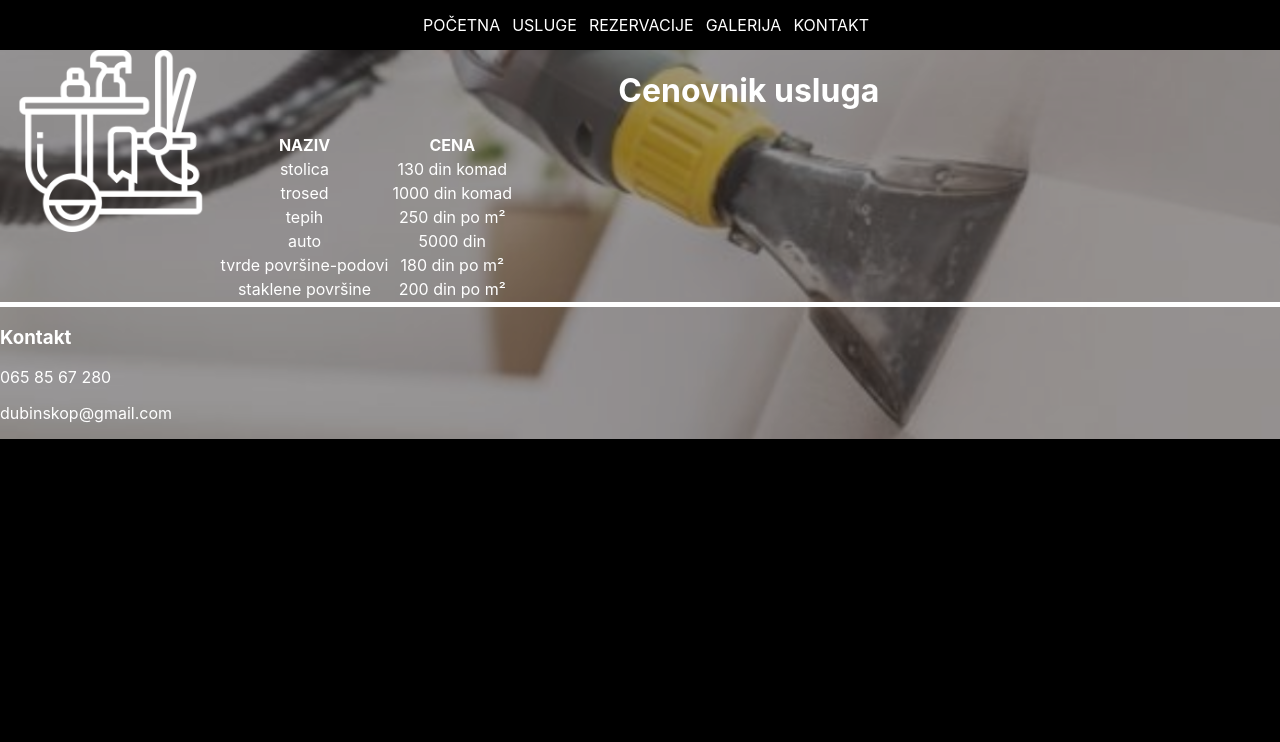
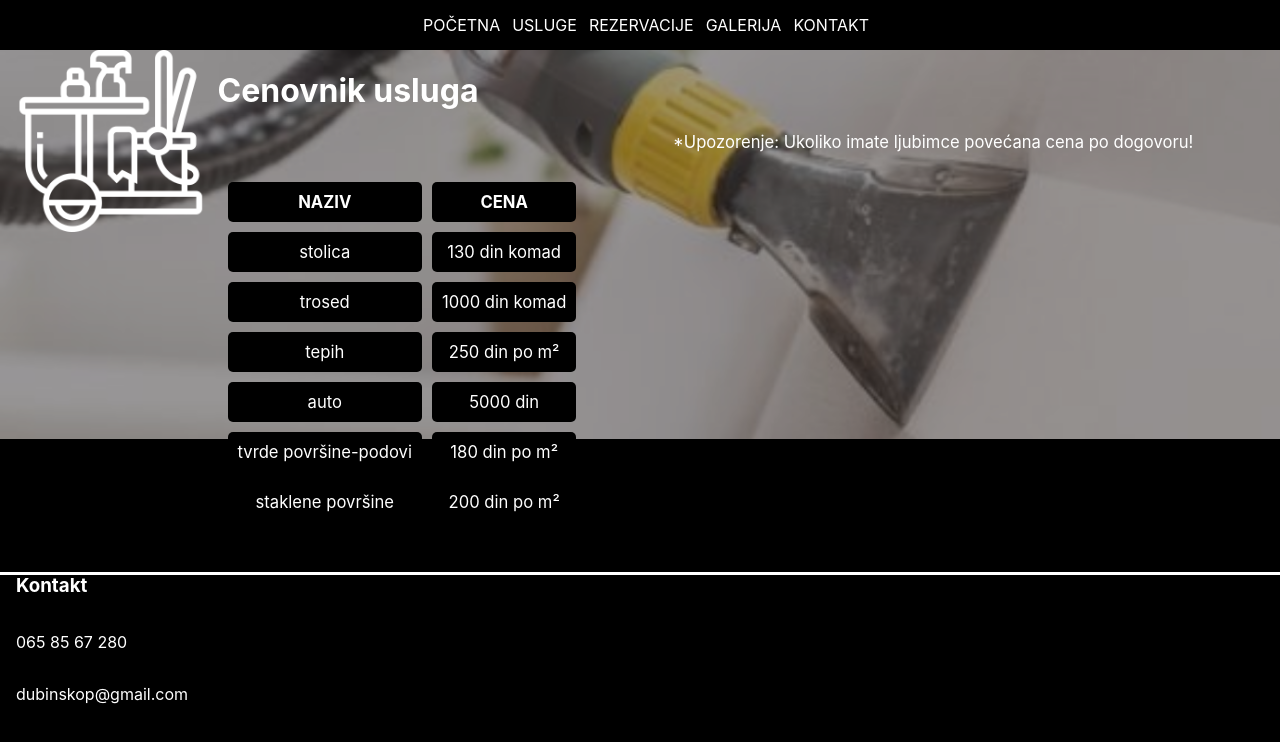
Before and after one commit to trinstone/MaturskiDubinskoPranje, a React (Create React App) app: page /Usluge in a window 1280 px wide. Shown: the top 742 px of the page. Built offline with nearby package versions, Linux system fonts and the light colour scheme.

Commit message:
cenovnik gotov, rad na kontaktu
cenovnik uradjen, kontakt namesten donekle, treba da se drzi dna strane  i dodati tagovi za sekcionisanje stranice

```diff
--- a/src/App.js
+++ b/src/App.js
@@ -4,6 +4,7 @@ import NavBar from './NavBar';
 import pozadina from './pozadina.png';
 import Pocetna from './Pocetna';
 import slicica1 from './stikeri/slicica1.png';
+import slicica2 from './stikeri/slicica2.png';
 import Kontakt from './Kontakt';
 import Usluge from './Usluge';
 
@@ -18,14 +19,16 @@ function App() {
       margin: 0
     }}>
           <div className="content">
-            <NavBar />
+            <nav><NavBar /></nav>
             <aside><img src={slicica1} alt="" className="slicica1" /></aside>
-            <Routes>
-              <Route path="/" element={<Pocetna />} />
-              <Route path="/Usluge" element={<Usluge />} />
-            </Routes>
-            <Kontakt />
+            <main>
+              <Routes>
+                <Route path="/" element={<Pocetna />} />
+                <Route path="/Usluge" element={<Usluge />} />
+              </Routes>
+            </main>
           </div>
+          <footer><Kontakt /></footer>
       </div>
     </Router>
   );
--- a/src/Kontakt.js
+++ b/src/Kontakt.js
@@ -1,6 +1,6 @@
 const Kontakt = () => {
     return (
-      <footer className="kontakt">
+      <footer className="kontakt" id="kontakt">
         <h3>Kontakt</h3>
         <p>065 85 67 280</p>
         <p>dubinskop@gmail.com</p>
--- a/src/NavBar.js
+++ b/src/NavBar.js
@@ -8,7 +8,7 @@ const NavBar = () => {
           <Link to="/usluge">USLUGE</Link>
           <Link to="/rezervacije">REZERVACIJE</Link>
           <Link to="/galerija">GALERIJA</Link>
-          <Link to="/kontakt">KONTAKT</Link>
+          <a href="#kontakt">KONTAKT</a>
         </div>
       </nav>
     );
--- a/src/Usluge.js
+++ b/src/Usluge.js
@@ -36,6 +36,7 @@ const Usluge = () => {
                 </tr>
             </tbody>
         </table>
+        <p>*Upozorenje: Ukoliko imate ljubimce povećana cena po dogovoru!</p>
       </div>
     );
   }
--- a/src/index.css
+++ b/src/index.css
@@ -7,11 +7,16 @@ body {
     sans-serif;
   -webkit-font-smoothing: antialiased;
   -moz-osx-font-smoothing: grayscale;
+  padding-bottom: 10vw;
 }
 
 code {
   font-family: source-code-pro, Menlo, Monaco, Consolas, 'Courier New',
     monospace;
+}
+
+html {
+  scroll-behavior: smooth;
 }
 
 .navbar {
@@ -69,6 +74,44 @@ code {
 }
 
 .kontakt {
-  border-top: 5px solid white;
+  width: 100%;
+  height: 10vw;            /* Height in viewport width units */
+  background-color: black; /* Use color names */
+  color: white;
+  border-top: 0.3vw solid white; /* Solid white top border */
+  padding: 1rem;
+  box-sizing: border-box;
+
+  /* Text aligned to the left, stacked vertically */
+  display: flex;
+  flex-direction: column;
+  align-items: flex-start;
+  justify-content: center;
+}
+
+table {
+  float: left;
+  border-collapse: separate;
+  border-spacing: 10px;
+  margin: 40px auto;
+  width: auto;
+}
+
+th, td {
+  background-color: #000;
+  color: #fff;
+  text-align: center;
+  font-size: 1.3vw;
+  border-radius: 5px;
+  min-width: 100px;
+  min-height: 80px;
+  padding: 10px;
+}
+
+.Usluge h1{
   text-align: left;
 }
+
+.Usluge p{
+  font-size: 1.3vw;
+}
```
